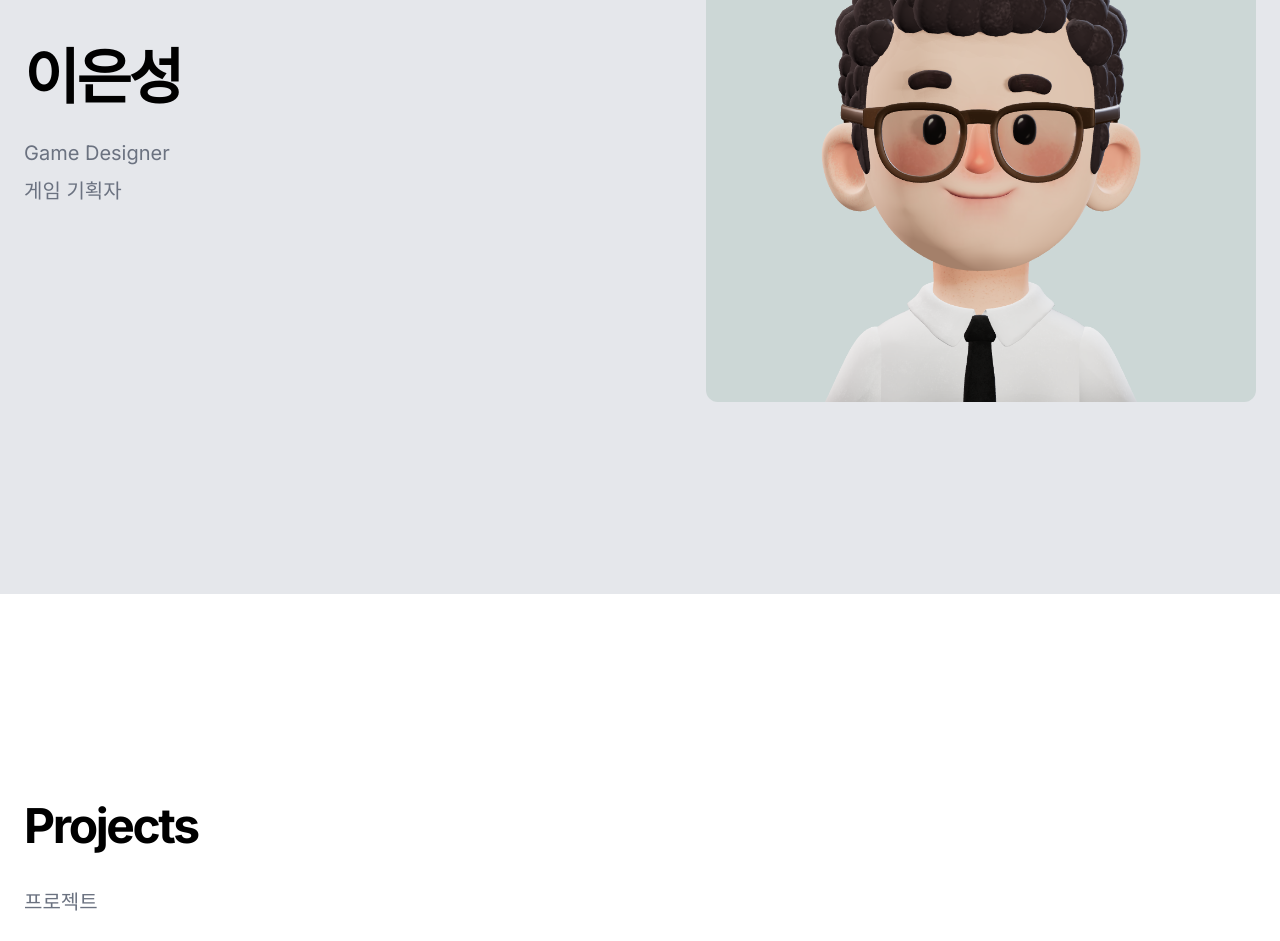
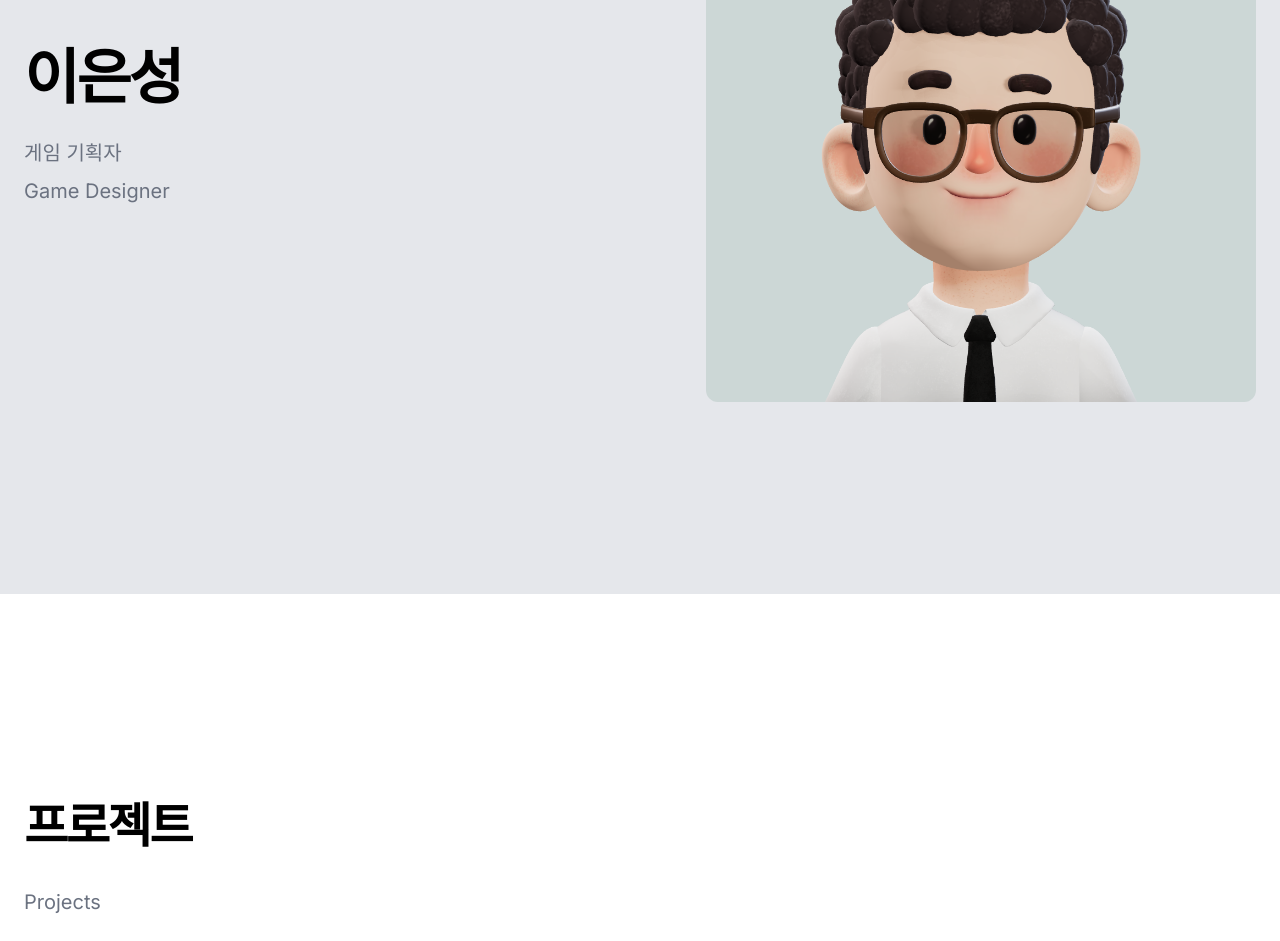
Before and after one commit to Sim5252/Portfolio_2, a Next.js app: page / in a window 1280 px wide. Shown: the part 340-1281 px from the top of the page. Built offline with nearby package versions, Linux system fonts and the light colour scheme.

Commit message:
내용 한글로 수정

```diff
--- a/app/page.tsx
+++ b/app/page.tsx
@@ -21,10 +21,10 @@ export default function Home() {
 
                   </h1><br></br>
                   <p className="text-gray-500 md:text-xl dark:text-gray-400">
-                    Game Designer
+                  게임 기획자
                   </p>
                   <p className="max-w-[600px] text-gray-500 md:text-xl/relaxed lg:text-base/relaxed xl:text-xl/relaxed dark:text-gray-400">
-                    게임 기획자
+                  Game Designer
                   </p>
                 </div>
               </div>
@@ -43,10 +43,10 @@ export default function Home() {
         <div className="container px-4 md:px-6">
           <div className="space-y-3">
             <h2 className="text-3xl font-bold tracking-tighter sm:text-4xl md:text-5xl">
-              Projects
+            프로젝트
             </h2><br></br>
             <p className="max-w-[700px] text-gray-500 md:text-xl/relaxed lg:text-base/relaxed xl:text-xl/relaxed dark:text-gray-400">
-              프로젝트
+              Projects
             </p><br></br>
           </div>
           <div className="grid gap-6 md:grid-cols-2 lg:grid-cols-3">
```
